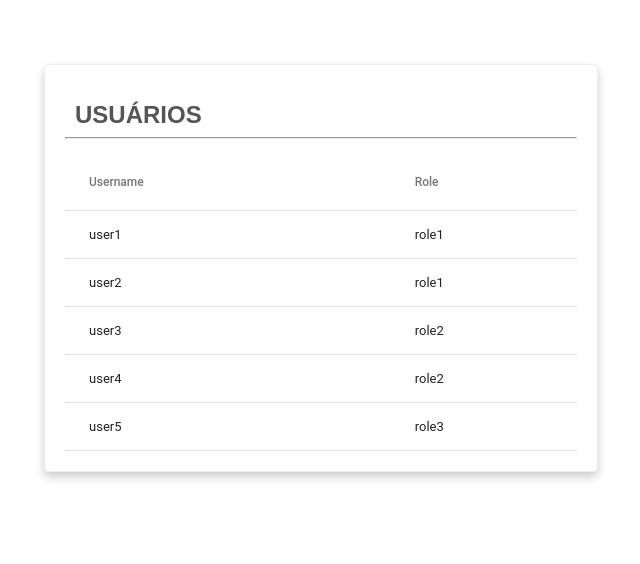
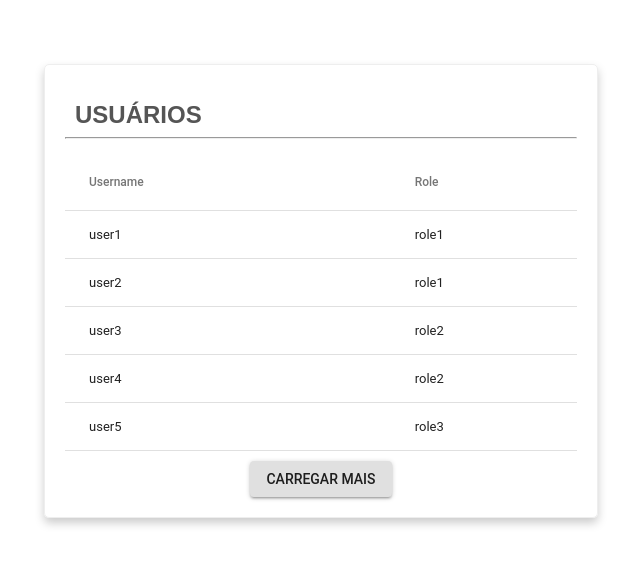
Before and after one commit to rmohashi/taqtile-onboard, a React (Create React App) app: page /list-users in a window 1280 px wide. Shown: the top 564 px of the page, without its empty margins (319-959 px from the left). Built offline with nearby package versions, Linux system fonts and the light colour scheme; sample sign-in values are in the browser's storage.

Commit message:
Add a button that loads more entries

```diff
--- a/src/components/Button.js
+++ b/src/components/Button.js
@@ -4,7 +4,7 @@ import CircularProgress from '@material-ui/core/CircularProgress';
 
 const button = (props) => {
   return (
-    <Button variant="contained" disabled={props.inProgress} color="primary" onClick={props.clicked}>
+    <Button variant="contained" disabled={props.inProgress} color={props.color} onClick={props.clicked}>
       {
         props.inProgress ?
           <CircularProgress size="20px" /> :
--- a/src/containers/ListUsers.css
+++ b/src/containers/ListUsers.css
@@ -6,3 +6,7 @@
   border-radius: 5px;
   margin: 5% auto;
 }
+
+.ListUsers button {
+  margin-top: 10px;
+}
--- a/src/containers/ListUsers.js
+++ b/src/containers/ListUsers.js
@@ -2,6 +2,7 @@ import React, { Component } from 'react';
 import { Redirect } from 'react-router-dom';
 
 import Header from '../components/Header'
+import Button from '../components/Button'
 
 import './ListUsers.css';
 
@@ -11,23 +12,43 @@ import TableCell from '@material-ui/core/TableCell';
 import TableHead from '@material-ui/core/TableHead';
 import TableRow from '@material-ui/core/TableRow';
 
+const allUsers = [
+  { id: 'id-1', name: 'user1', role: 'role1', },
+  { id: 'id-2', name: 'user2', role: 'role1', },
+  { id: 'id-3', name: 'user3', role: 'role2', },
+  { id: 'id-4', name: 'user4', role: 'role2', },
+  { id: 'id-5', name: 'user5', role: 'role3', },
+  { id: 'id-6', name: 'user6', role: 'role3', },
+  { id: 'id-7', name: 'user7', role: 'role3', },
+  { id: 'id-8', name: 'user8', role: 'role3', },
+  { id: 'id-9', name: 'user9', role: 'role3', },
+  { id: 'id-10', name: 'user10', role: 'role3', },
+  { id: 'id-11', name: 'user11', role: 'role3', },
+  { id: 'id-12', name: 'user12', role: 'role3', },
+];
+
+const UsersPerButtonClick = 5;
 class ListUsers extends Component {
   constructor(props) {
     super(props);
     this.state = {
       username: localStorage.getItem('username'),
+      nextElementIndex: UsersPerButtonClick,
+      users: allUsers.slice(0, UsersPerButtonClick),
     }
   }
 
+  nextButtonClickHandler = () => {
+    const users = this.state.users.slice();
+    const lastElementIndex = UsersPerButtonClick + this.state.nextElementIndex;
+    const nextUsers = allUsers.slice(this.state.nextElementIndex, lastElementIndex);
+    this.setState({
+      nextElementIndex: lastElementIndex,
+      users: users.concat(nextUsers),
+    });
+  }
+
   render() {
-    const users = [
-      { id: 'id-1', name: 'user1', role: 'role1', },
-      { id: 'id-2', name: 'user2', role: 'role1', },
-      { id: 'id-3', name: 'user3', role: 'role2', },
-      { id: 'id-4', name: 'user4', role: 'role2', },
-      { id: 'id-5', name: 'user5', role: 'role3', },
-    ];
-
     if (!this.state.username) {
       return <Redirect to="/login" />
     }
@@ -44,7 +65,8 @@ class ListUsers extends Component {
             </TableRow>
           </TableHead>
           <TableBody>
-            {users.map(user => {
+            {
+              this.state.users.map(user => {
                 return (
                   <TableRow key={user.id}>
                     <TableCell component="th" scope="row">
@@ -53,9 +75,11 @@ class ListUsers extends Component {
                     <TableCell>{user.role}</TableCell>
                   </TableRow>
                 );
-            })}
+              })
+            }
           </TableBody>
         </Table>
+        <Button color="default" inProgress={false} clicked={this.nextButtonClickHandler}>Carregar Mais</Button>
       </div>
     );
   }
--- a/src/containers/Login.js
+++ b/src/containers/Login.js
@@ -86,7 +86,7 @@ class Login extends Component {
           type="password"
           changed={this.inputChangedHandler}
         />
-        <Button inProgress={this.state.isValidating} clicked={this.buttonClickedHandler}>
+        <Button color="primary" inProgress={this.state.isValidating} clicked={this.buttonClickedHandler}>
           Entrar
         </Button>
       </div>
```
Lines whose indentation alone changed are shown as unchanged.
